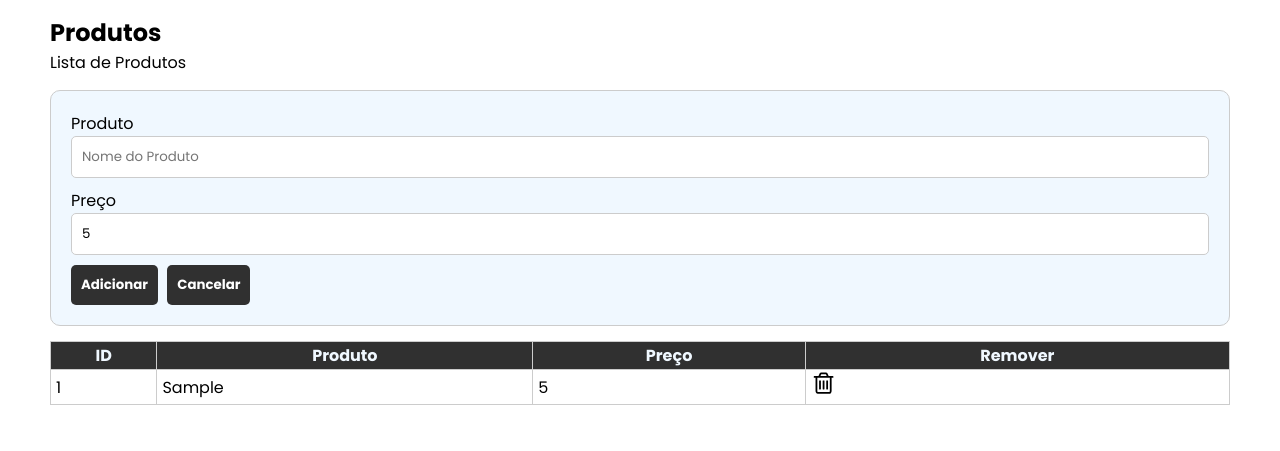
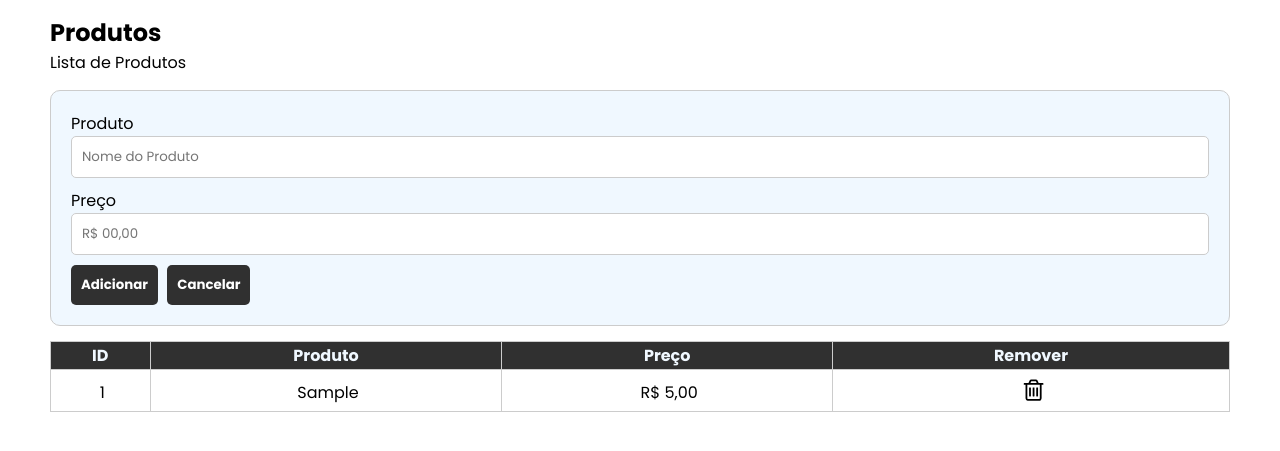
Before and after one commit to iLuiszin/Product-Registration-Project, a plain HTML site: page index.html in a window 1280 px wide. Both pictures are taken after typing "Sample", "5" into the empty fields and a click on the button "Adicionar". Shown: the part 73-524 px from the top of the page. Drawn offline with Linux system fonts and the light colour scheme.

Commit message:
Function normalizePrice concluded

```diff
--- a/js/productManager.js
+++ b/js/productManager.js
@@ -59,7 +59,9 @@ class Product {
 
       td_id.innerText = this.arrayProducts[i].id
       td_name.innerText = this.arrayProducts[i].productName
-      td_price.innerText = this.arrayProducts[i].productPrice
+      td_price.innerText = this.normalizePrice(this.arrayProducts[i].productPrice)
+
+
       let img = document.createElement('img')
       img.src = 'img/trash.svg'
       img.setAttribute(
@@ -72,7 +74,7 @@ class Product {
 
   cancel() {
     document.getElementById('productName').value = null
-    document.getElementById('prodWuctPrice').value = null
+    document.getElementById('productPrice').value = null
   }
 
   del(id) {
@@ -85,6 +87,20 @@ class Product {
     }
     alert(`o item com id ${id} foi apagado`)
   }
+
+  normalizePrice(price) {
+    if (
+      price.includes(',') ||
+      price.includes('.')
+    ) {
+      let priceConverted = price.replace('.', ',')
+      price = 'R$ ' + priceConverted
+    } else {
+      price = 'R$ ' + price + ',00'
+    }
+
+    return price
+  }
 }
 
 var product = new Product()
--- a/style/style.css
+++ b/style/style.css
@@ -73,9 +73,12 @@ table th {
 table td {
   padding: 1px;
   padding-left: 5px;
+  padding-top: 5px;
+  text-align: center;
 }
 
 table td img {
+  padding-top: 3px;
   width: 25px;
   cursor: pointer;
 }
```
Lines whose indentation alone changed are shown as unchanged.
